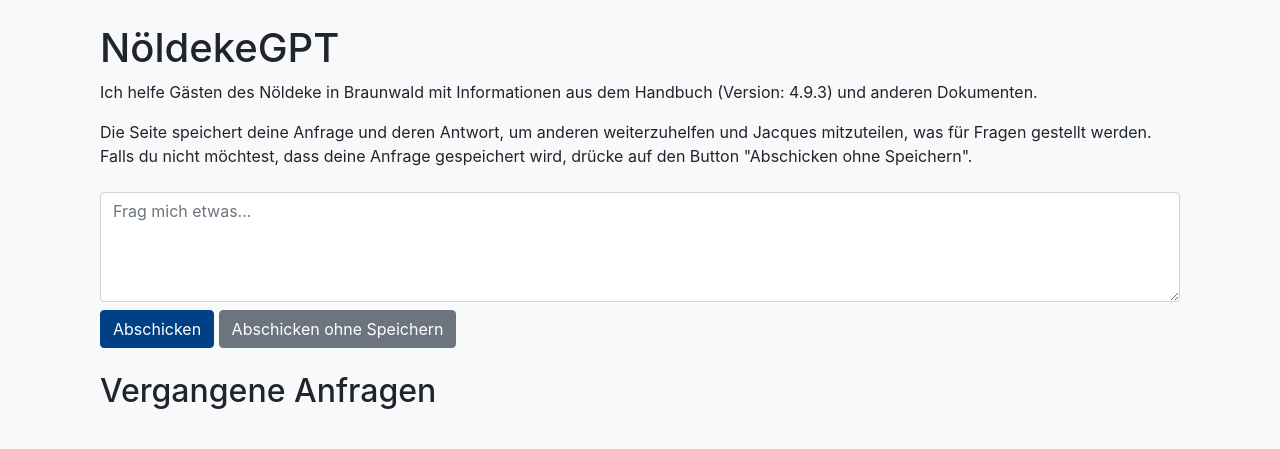
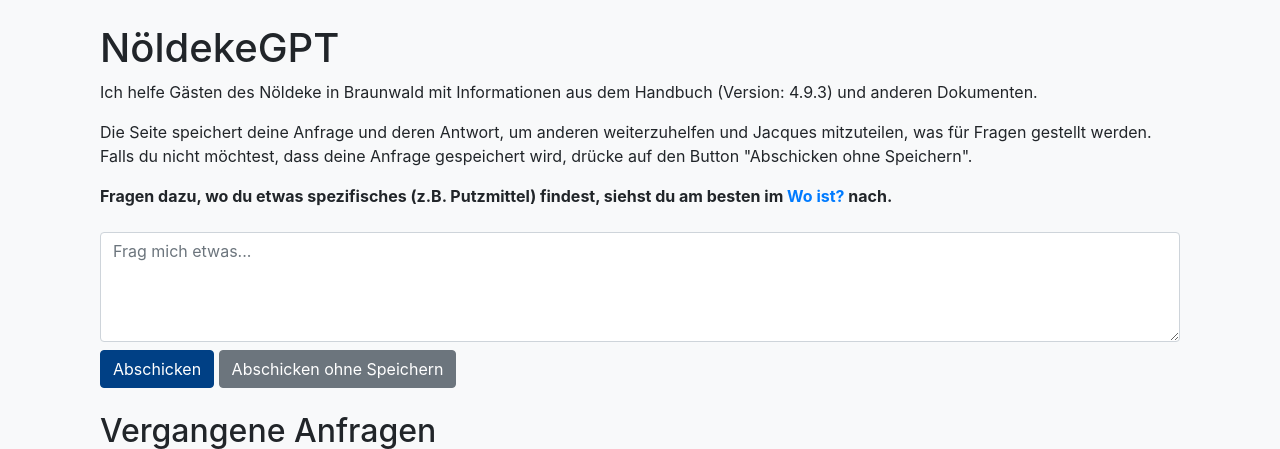
Before and after one commit to nicolasbeglinger/noeldeke-gpt, a Django app: page /chat in a window 1280 px wide. Shown: the part 56-505 px from the top of the page. Run offline with Django 5.2, Linux system fonts and the light colour scheme; data that the repository does not hold is empty; some libraries are stand-ins or nearby versions.

Commit message:
Added text to lead users to "Wo ist?" added

```diff
--- a/chat/templates/chat.html
+++ b/chat/templates/chat.html
@@ -8,6 +8,9 @@
     <p>
         Die Seite speichert deine Anfrage und deren Antwort, um anderen weiterzuhelfen und Jacques mitzuteilen, was für Fragen gestellt werden. Falls du nicht möchtest, dass deine Anfrage gespeichert wird, drücke auf den Button "Abschicken ohne Speichern".
     </p>
+    <b>
+        Fragen dazu, wo du etwas spezifisches (z.B. Putzmittel) findest, siehst du am besten im <a class="link" href="https://www.beg.ch/brown/website_bw/pages/woist/">Wo ist?</a> nach.
+    </b>
 
     <form method="post" id="chat-form" class="my-4">
         {% csrf_token %}
```
